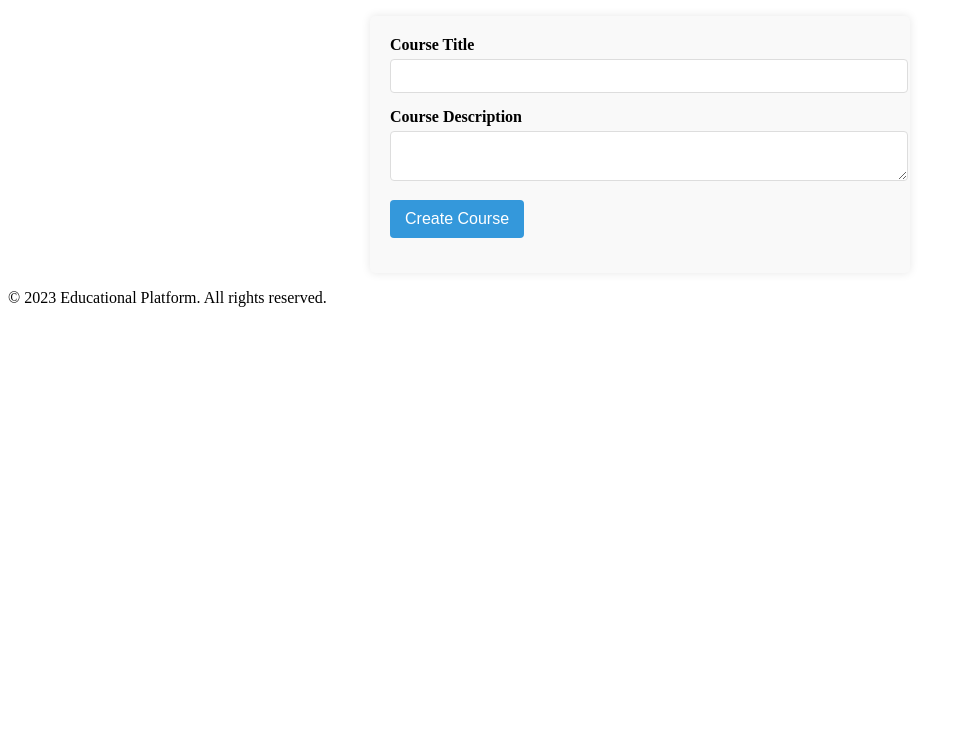
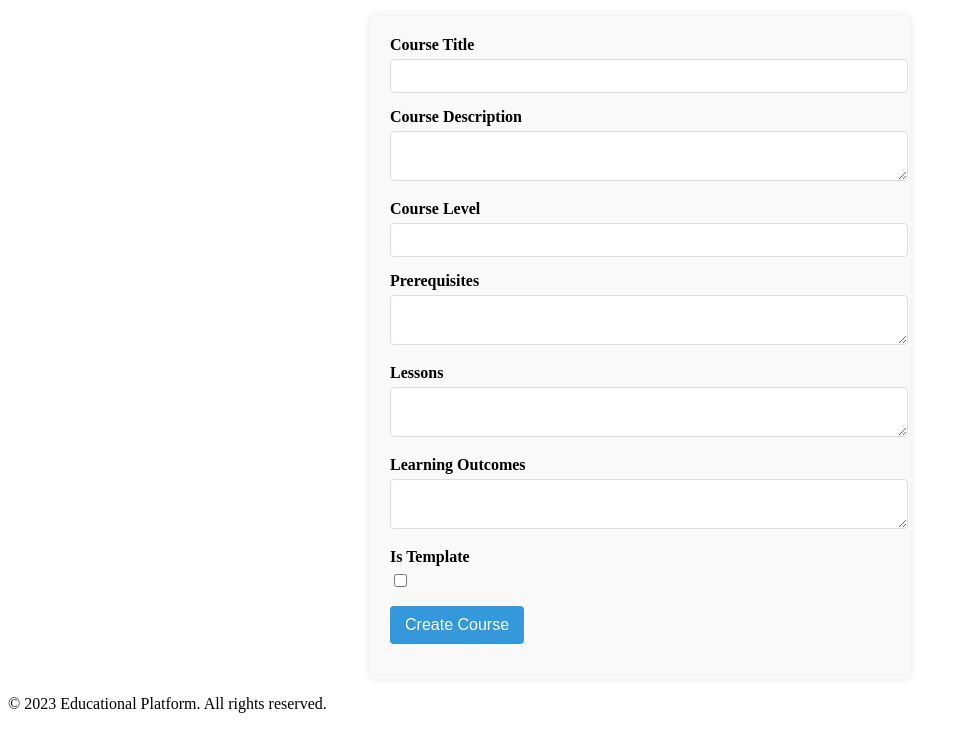
Before and after one commit to Techcolca/EduPlatformReact, a Flask app: page /create_course in a window 1280 px wide. Shown: the part 162-891 px from the top of the page, without its empty margins (0-963 px from the left). Before the commit the page ends 469 px from the top, so only its background shows below. Run offline with Flask 3, Linux system fonts and the light colour scheme; a user stored in the database is signed in.

Commit message:
Agent query: Please log in using the email "test@example.com" and password "password123". After logging in, can you access the course creation page at /create_course? Are all the fields (title, description, level, prerequisites, lessons, learning outcomes, is_template) present in the form?

```diff
--- a/templates/create_course.html
+++ b/templates/create_course.html
@@ -29,6 +29,61 @@
             {% endif %}
         </div>
         <div>
+            {{ form.level.label }}
+            {{ form.level() }}
+            {% if form.level.errors %}
+                <ul class="errors">
+                    {% for error in form.level.errors %}
+                        <li>{{ error }}</li>
+                    {% endfor %}
+                </ul>
+            {% endif %}
+        </div>
+        <div>
+            {{ form.prerequisites.label }}
+            {{ form.prerequisites() }}
+            {% if form.prerequisites.errors %}
+                <ul class="errors">
+                    {% for error in form.prerequisites.errors %}
+                        <li>{{ error }}</li>
+                    {% endfor %}
+                </ul>
+            {% endif %}
+        </div>
+        <div>
+            {{ form.lessons.label }}
+            {{ form.lessons() }}
+            {% if form.lessons.errors %}
+                <ul class="errors">
+                    {% for error in form.lessons.errors %}
+                        <li>{{ error }}</li>
+                    {% endfor %}
+                </ul>
+            {% endif %}
+        </div>
+        <div>
+            {{ form.learning_outcomes.label }}
+            {{ form.learning_outcomes() }}
+            {% if form.learning_outcomes.errors %}
+                <ul class="errors">
+                    {% for error in form.learning_outcomes.errors %}
+                        <li>{{ error }}</li>
+                    {% endfor %}
+                </ul>
+            {% endif %}
+        </div>
+        <div>
+            {{ form.is_template.label }}
+            {{ form.is_template() }}
+            {% if form.is_template.errors %}
+                <ul class="errors">
+                    {% for error in form.is_template.errors %}
+                        <li>{{ error }}</li>
+                    {% endfor %}
+                </ul>
+            {% endif %}
+        </div>
+        <div>
             <input type="submit" value="Create Course">
         </div>
     </form>
```
Also changed, not shown: image.png, routes.py (line endings or trailing spaces).
